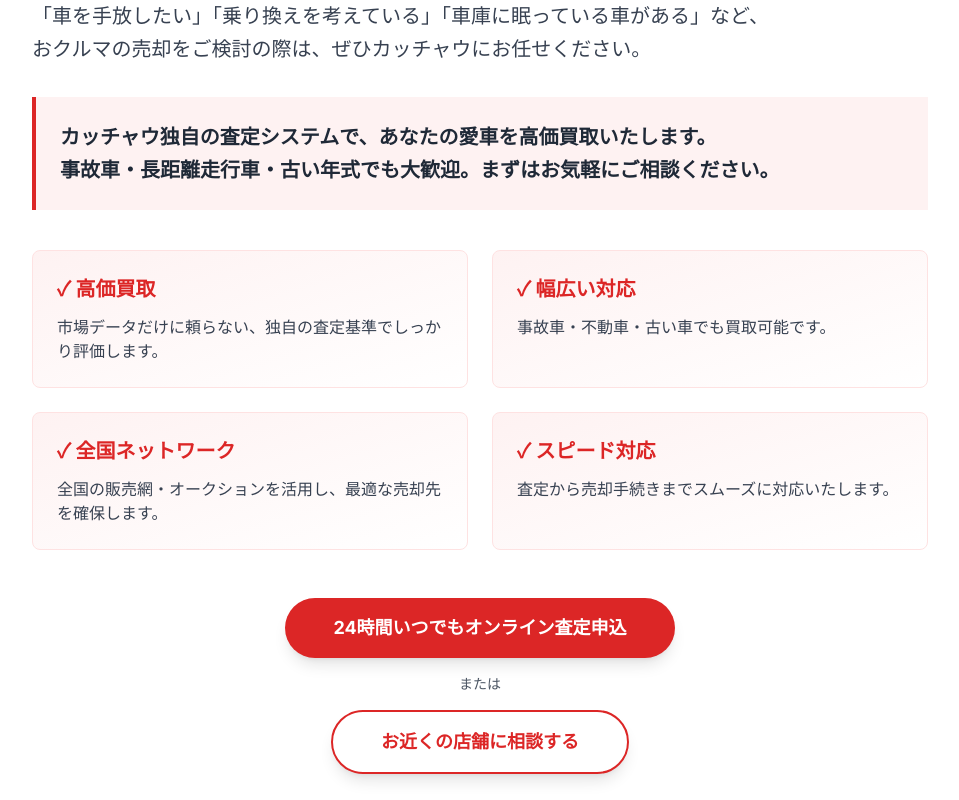
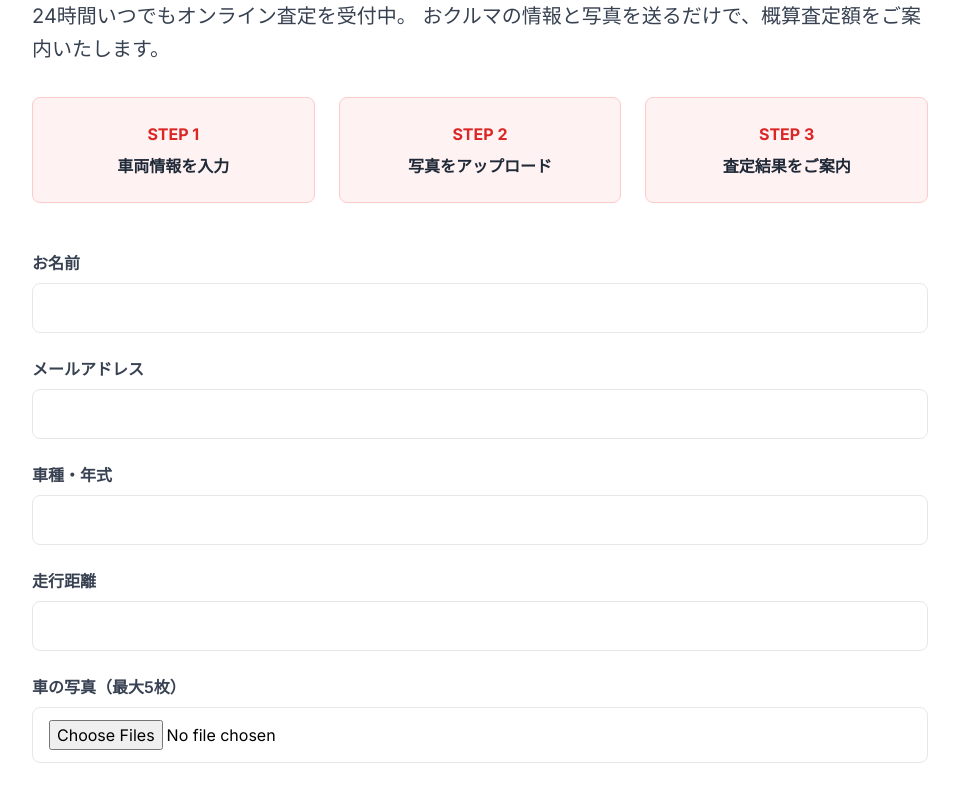
Before and after one commit to homepagebusinessfc-debug/homepage-business-project, a Next.js app: page /sell in a window 1280 px wide. Shown: the part 1100-1900 px from the top of the page, without its empty margins (160-1119 px from the left). Built offline with nearby package versions, Linux system fonts and the light colour scheme.

Commit message:
Update 2 files
- /app/search/page.tsx
- /app/sell/page.tsx

```diff
--- a/app/search/page.tsx
+++ b/app/search/page.tsx
@@ -2,10 +2,39 @@
 
 import Link from 'next/link';
 import { ChevronRight } from 'lucide-react';
+import { useState } from 'react';
 
 export default function SearchPage() {
+  const [keyword, setKeyword] = useState('');
+
+  const handleSearch = () => {
+    if (!keyword) return;
+    window.location.href = `/search/result?keyword=${encodeURIComponent(keyword)}`;
+  };
+
+  const makers = [
+    { name: 'トヨタ', img: '/makers/toyota.png' },
+    { name: '日産', img: '/makers/nissan.png' },
+    { name: 'ホンダ', img: '/makers/honda.png' },
+    { name: 'スズキ', img: '/makers/suzuki.png' },
+    { name: 'ダイハツ', img: '/makers/daihatsu.png' },
+    { name: 'マツダ', img: '/makers/mazda.png' },
+    { name: 'スバル', img: '/makers/subaru.png' },
+    { name: '三菱', img: '/makers/mitsubishi.png' },
+  ];
+
+  const bodyTypes = [
+    { name: '軽自動車', img: '/body/kei.png' },
+    { name: 'コンパクト', img: '/body/compact.png' },
+    { name: 'セダン', img: '/body/sedan.png' },
+    { name: 'SUV', img: '/body/suv.png' },
+    { name: 'ミニバン', img: '/body/minivan.png' },
+    { name: 'ワゴン', img: '/body/wagon.png' },
+  ];
+
   return (
     <div className="min-h-screen bg-gray-50">
+
       {/* Breadcrumb */}
       <div className="bg-white py-4 px-4 border-b">
         <div className="max-w-7xl mx-auto flex items-center gap-2 text-sm">
@@ -15,90 +44,88 @@ export default function SearchPage() {
         </div>
       </div>
 
-      <div className="max-w-5xl mx-auto py-12 px-4">
+      <div className="max-w-6xl mx-auto py-12 px-4">
         <div className="bg-white rounded-lg shadow-lg p-8 md:p-12">
 
-          {/* Title */}
           <h1 className="text-4xl font-bold text-red-600 mb-8 pb-4 border-b-4 border-red-600">
-            クルマを探す・買う
+            クルマを探す
           </h1>
 
-          <p className="text-xl text-gray-700 mb-10 font-semibold">
-            ご希望の条件から、あなたにピッタリの1台をお探しします。
-          </p>
-
-          {/* Search Section */}
+          {/* キーワード検索 */}
           <div className="mb-12">
             <h2 className="text-2xl font-bold text-gray-800 mb-4">キーワードで探す</h2>
-            <input
-              type="text"
-              placeholder="例：N-BOX、プリウス、SUV など"
-              className="w-full border rounded-lg px-4 py-3 text-lg shadow-sm focus:outline-none focus:ring-2 focus:ring-red-500"
-            />
-          </div>
-
-          {/* Condition Search */}
-          <div className="mb-12">
-            <h2 className="text-2xl font-bold text-gray-800 mb-4">条件から探す</h2>
-
-            <div className="grid md:grid-cols-2 gap-6">
-              <div className="bg-gray-50 p-6 rounded-lg border">
-                <h3 className="text-xl font-semibold mb-3 text-gray-800">価格帯で選ぶ</h3>
-                <ul className="text-gray-700 space-y-2">
-                  <li>〜50万円</li>
-                  <li>50〜100万円</li>
-                  <li>100〜150万円</li>
-                  <li>150〜200万円</li>
-                  <li>200万円以上</li>
-                </ul>
-              </div>
-
-              <div className="bg-gray-50 p-6 rounded-lg border">
-                <h3 className="text-xl font-semibold mb-3 text-gray-800">ボディタイプで選ぶ</h3>
-                <ul className="text-gray-700 space-y-2">
-                  <li>軽自動車</li>
-                  <li>コンパクト</li>
-                  <li>セダン</li>
-                  <li>SUV</li>
-                  <li>ミニバン</li>
-                </ul>
-              </div>
+            <div className="flex gap-4">
+              <input
+                type="text"
+                placeholder="例：N-BOX、プリウス、SUV など"
+                value={keyword}
+                onChange={(e) => setKeyword(e.target.value)}
+                className="w-full border rounded-lg px-4 py-3 text-lg shadow-sm"
+              />
+              <button
+                onClick={handleSearch}
+                className="px-6 py-3 bg-red-600 text-white font-bold rounded-lg hover:bg-red-700"
+              >
+                検索
+              </button>
             </div>
           </div>
 
-          {/* New Car Section */}
+          {/* メーカー一覧 */}
           <div className="mb-12">
-            <h2 className="text-3xl font-bold text-gray-800 mb-4">新車</h2>
-            <p className="text-lg text-gray-700 leading-relaxed">
-              「カッチャウ」では、国内全メーカー・全車種に対応。<br />
-              グレード・カラー・オプションなど、細かなご要望にもお応えします。
-            </p>
-          </div>
-
-          {/* Used Car Section */}
-          <div className="mb-12">
-            <h2 className="text-3xl font-bold text-gray-800 mb-4">中古車</h2>
-            <p className="text-lg text-gray-700 leading-relaxed mb-4">
-              全店で100台以上の展示車をご用意。<br />
-              店頭にない車両も、全国のオートオークションからお探しします。
-            </p>
-
-            <div className="bg-red-50 border-l-4 border-red-600 p-6 mt-8">
-              <h3 className="text-xl font-bold text-gray-800 mb-3">
-                まずはご希望をお聞かせください
-              </h3>
-              <p className="text-gray-700 leading-relaxed">
-                「この車種が欲しい」「予算内で探したい」「子ども用の車を探している」など、<br />
-                どんなご相談でも大歓迎です。専門スタッフが丁寧にサポートいたします。
-              </p>
+            <h2 className="text-2xl font-bold text-gray-800 mb-4">メーカーから選ぶ</h2>
+            <div className="grid grid-cols-3 md:grid-cols-4 gap-6">
+              {makers.map((m) => (
+                <Link
+                  key={m.name}
+                  href={`/search/result?maker=${m.name}`}
+                  className="text-center hover:opacity-80 transition"
+                >
+                  <img src={m.img} alt={m.name} className="w-24 h-24 mx-auto object-contain" />
+                  <p className="mt-2 text-gray-700 font-semibold">{m.name}</p>
+                </Link>
+              ))}
             </div>
           </div>
 
-          {/* Contact Button */}
+          {/* ボディタイプ一覧 */}
+          <div className="mb-12">
+            <h2 className="text-2xl font-bold text-gray-800 mb-4">ボディタイプから選ぶ</h2>
+            <div className="grid grid-cols-3 md:grid-cols-6 gap-6">
+              {bodyTypes.map((b) => (
+                <Link
+                  key={b.name}
+                  href={`/search/result?body=${b.name}`}
+                  className="text-center hover:opacity-80 transition"
+                >
+                  <img src={b.img} alt={b.name} className="w-20 h-20 mx-auto object-contain" />
+                  <p className="mt-2 text-gray-700 font-semibold">{b.name}</p>
+                </Link>
+              ))}
+            </div>
+          </div>
+
+          {/* 価格帯 */}
+          <div className="mb-12">
+            <h2 className="text-2xl font-bold text-gray-800 mb-4">価格帯で選ぶ</h2>
+            <div className="grid grid-cols-2 md:grid-cols-4 gap-4">
+              {['〜50万円', '50〜100万円', '100〜150万円', '150〜200万円', '200万円以上'].map((p) => (
+                <Link
+                  key={p}
+                  href={`/search/result?price=${p}`}
+                  className="block bg-gray-50 border p-4 rounded-lg text-center font-semibold hover:bg-gray-100"
+                >
+                  {p}
+                </Link>
+              ))}
+            </div>
+          </div>
+
+          {/* お問い合わせ */}
           <div className="text-center mt-12">
             <Link
               href="/contact"
-              className="inline-block px-12 py-4 bg-red-600 text-white text-lg font-bold rounded-full hover:bg-red-700 transition-colors shadow-lg"
+              className="inline-block px-12 py-4 bg-red-600 text-white text-lg font-bold rounded-full hover:bg-red-700 shadow-lg"
             >
               お問い合わせはこちら
             </Link>
--- a/app/sell/page.tsx
+++ b/app/sell/page.tsx
@@ -2,8 +2,16 @@
 
 import Link from 'next/link';
 import { ChevronRight } from 'lucide-react';
+import { useState } from 'react';
 
 export default function SellPage() {
+  const [images, setImages] = useState<File[]>([]);
+
+  const handleImageUpload = (e: any) => {
+    const files = Array.from(e.target.files);
+    setImages(files as File[]);
+  };
+
   return (
     <div className="min-h-screen bg-gray-50">
 
@@ -19,65 +27,88 @@ export default function SellPage() {
       <div className="max-w-5xl mx-auto py-12 px-4">
         <div className="bg-white rounded-lg shadow-lg p-8 md:p-12">
 
-          {/* Title */}
           <h1 className="text-4xl font-bold text-red-600 mb-8 pb-4 border-b-4 border-red-600">
-            クルマを売る
+            無料査定・クルマを売る
           </h1>
 
           <p className="text-xl text-gray-700 leading-relaxed mb-8">
-            「車を手放したい」「乗り換えを考えている」「車庫に眠っている車がある」など、<br />
-            おクルマの売却をご検討の際は、ぜひカッチャウにお任せください。
+            24時間いつでもオンライン査定を受付中。
+            おクルマの情報と写真を送るだけで、概算査定額をご案内いたします。
           </p>
 
-          {/* Highlight Box */}
-          <div className="bg-red-50 border-l-4 border-red-600 p-6 mb-10">
-            <p className="text-xl text-gray-800 font-semibold leading-relaxed">
-              カッチャウ独自の査定システムで、あなたの愛車を高価買取いたします。<br />
-              事故車・長距離走行車・古い年式でも大歓迎。まずはお気軽にご相談ください。
-            </p>
+          {/* 査定ステップ */}
+          <div className="grid md:grid-cols-3 gap-6 mb-12">
+            {[
+              { step: 'STEP 1', text: '車両情報を入力' },
+              { step: 'STEP 2', text: '写真をアップロード' },
+              { step: 'STEP 3', text: '査定結果をご案内' },
+            ].map((s) => (
+              <div key={s.step} className="bg-red-50 p-6 rounded-lg border border-red-200 text-center">
+                <p className="text-red-600 font-bold">{s.step}</p>
+                <p className="text-gray-800 font-semibold mt-2">{s.text}</p>
+              </div>
+            ))}
           </div>
 
-          {/* Features */}
-          <div className="grid md:grid-cols-2 gap-6">
-            <div className="bg-gradient-to-br from-red-50 to-white p-6 rounded-lg border border-red-100">
-              <h3 className="text-xl font-bold text-red-600 mb-3">✓ 高価買取</h3>
-              <p className="text-gray-700">市場データだけに頼らない、独自の査定基準でしっかり評価します。</p>
+          {/* フォーム */}
+          <form className="space-y-6">
+
+            <div>
+              <label className="font-semibold text-gray-700">お名前</label>
+              <input type="text" className="w-full border rounded-lg px-4 py-3 mt-2" />
             </div>
 
-            <div className="bg-gradient-to-br from-red-50 to-white p-6 rounded-lg border border-red-100">
-              <h3 className="text-xl font-bold text-red-600 mb-3">✓ 幅広い対応</h3>
-              <p className="text-gray-700">事故車・不動車・古い車でも買取可能です。</p>
+            <div>
+              <label className="font-semibold text-gray-700">メールアドレス</label>
+              <input type="email" className="w-full border rounded-lg px-4 py-3 mt-2" />
             </div>
 
-            <div className="bg-gradient-to-br from-red-50 to-white p-6 rounded-lg border border-red-100">
-              <h3 className="text-xl font-bold text-red-600 mb-3">✓ 全国ネットワーク</h3>
-              <p className="text-gray-700">全国の販売網・オークションを活用し、最適な売却先を確保します。</p>
+            <div>
+              <label className="font-semibold text-gray-700">車種・年式</label>
+              <input type="text" className="w-full border rounded-lg px-4 py-3 mt-2" />
             </div>
 
-            <div className="bg-gradient-to-br from-red-50 to-white p-6 rounded-lg border border-red-100">
-              <h3 className="text-xl font-bold text-red-600 mb-3">✓ スピード対応</h3>
-              <p className="text-gray-700">査定から売却手続きまでスムーズに対応いたします。</p>
+            <div>
+              <label className="font-semibold text-gray-700">走行距離</label>
+              <input type="text" className="w-full border rounded-lg px-4 py-3 mt-2" />
             </div>
-          </div>
 
-          {/* CTA Buttons */}
-          <div className="text-center mt-12 space-y-4">
-            <Link
-              href="/contact"
-              className="inline-block px-12 py-4 bg-red-600 text-white text-lg font-bold rounded-full hover:bg-red-700 transition-colors shadow-lg"
+            {/* 写真アップロード */}
+            <div>
+              <label className="font-semibold text-gray-700">車の写真（最大5枚）</label>
+              <input
+                type="file"
+                multiple
+                accept="image/*"
+                onChange={handleImageUpload}
+                className="w-full border rounded-lg px-4 py-3 mt-2"
+              />
+
+              <div className="flex gap-4 mt-4">
+                {images.map((img, i) => (
+                  <div key={i} className="w-24 h-24 border rounded-lg overflow-hidden">
+                    <img
+                      src={URL.createObjectURL(img)}
+                      className="w-full h-full object-cover"
+                    />
+                  </div>
+                ))}
+              </div>
+            </div>
+
+            <div>
+              <label className="font-semibold text-gray-700">ご要望・ご質問</label>
+              <textarea className="w-full border rounded-lg px-4 py-3 mt-2 h-32" />
+            </div>
+
+            <button
+              type="submit"
+              className="w-full py-4 bg-red-600 text-white font-bold rounded-full hover:bg-red-700 shadow-lg"
             >
-              24時間いつでもオンライン査定申込
-            </Link>
+              無料査定を申し込む
+            </button>
 
-            <div className="text-sm text-gray-600">または</div>
-
-            <Link
-              href="/shop"
-              className="inline-block px-12 py-4 bg-white text-red-600 text-lg font-bold rounded-full hover:bg-gray-50 transition-colors shadow-lg border-2 border-red-600"
-            >
-              お近くの店舗に相談する
-            </Link>
-          </div>
+          </form>
 
         </div>
       </div>
```
